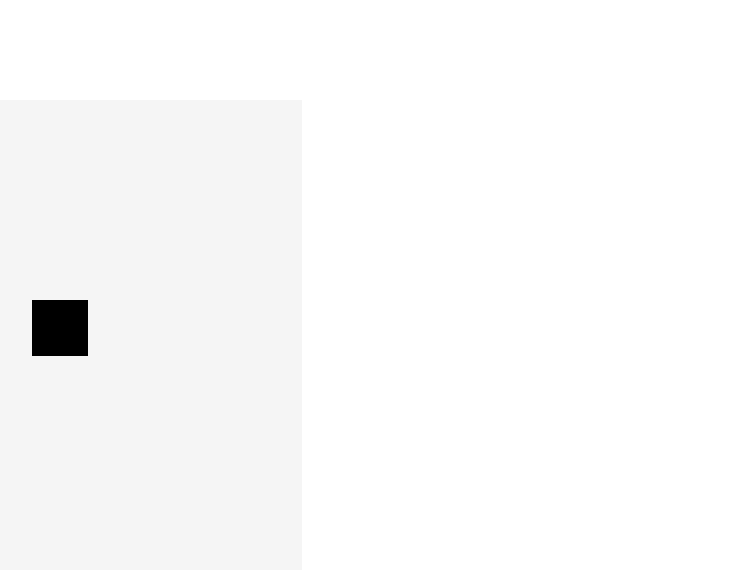
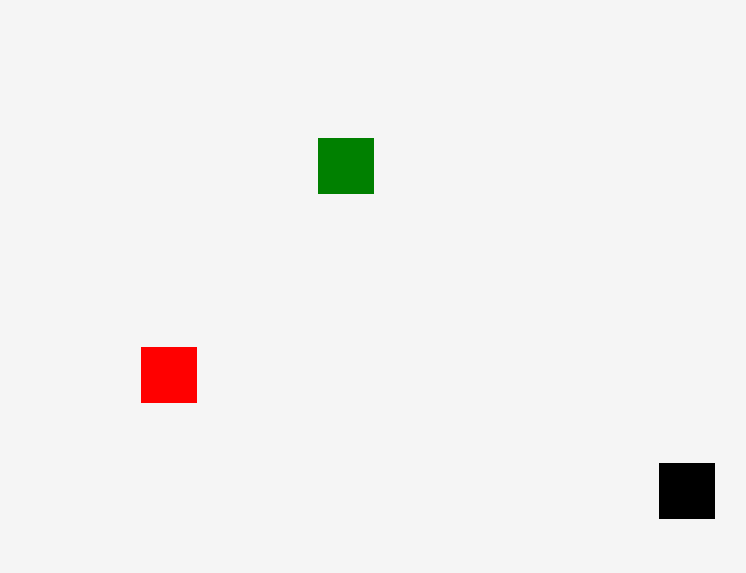
Before and after one commit to Egor-losh/my-game, a plain HTML site: page index.html in a window 1280 px wide. Shown: the whole page, without its empty margins (268-1014 px from the left). Drawn offline with Linux system fonts and the light colour scheme.

Commit message:
bvjjuygj

```diff
--- a/index.html
+++ b/index.html
@@ -5,7 +5,7 @@
     <meta name="viewport" content="width=device-width, initial-scale=1.0">
     <title>Document</title>
     <style>
-        html, body{
+        html, body {
             height: 100%;
             width: 100%;
             position: relative;
@@ -13,7 +13,11 @@
             padding: 0;
             overflow: hidden;
         }
-        #map, #cube{
+
+        #map, #cube {
+            position: absolute;
+        }
+        .bot, .buff{
             position: absolute;
         }
     </style>
@@ -21,6 +25,7 @@
 <body>
     <div id='map'></div>
     <div id='cube'></div>
+    <!-- <div id='bot' class='bot'></div> -->
     <script src="lib.js"></script>
     <script src="main.js"></script>
 </body>
--- a/lib.js
+++ b/lib.js
@@ -1,62 +1,71 @@
 document.onkeydown = checkButton;
 
-function checkButton(event){
+function checkButton(event) {
 
-    let cubeRight = cube.x + cube.width
-    let cubeBottom = cube.y + cube.height
+    let cubeRight = cube.x + cube.width;
+    let cubeBottom = cube.y + cube.height;
 
-    let mapRight = map.x + map.width
-    let mapBottom = map.y + map.height
+    let mapRight = map.x + map.width;
+    let mapBottom = map.y + map.height;
 
 
-   if (event.keyCode === 38){
+    if (event.keyCode === 38) {
         // key: "ArrowUp"
-       if (map.y < cube.y){
-           if((cube.y - map.y) < cube.step){
+        if (map.y < cube.y) {
+            if ((cube.y - map.y) < cube.step) {
                 cube.y -= cube.y - map.y;
             }
-           else{
+
+            else {
                 cube.y -= cube.step;
             }
         }
     }
-    if (event.keyCode === 40){
+
+    else if (event.keyCode === 40) {
         // key: "ArrowDown"
-       if (cubeBottom < mapBottom){
-           if((map.height - cubeBottom) < cube.step){
+        if (cubeBottom < mapBottom) {
+            if ((mapBottom - cubeBottom) < cube.step) {
                 cube.y += mapBottom - cubeBottom;
             }
-           else{
+
+            else {
                 cube.y += cube.step;
             }
         }
     }
-    if (event.keyCode === 37){
+
+    else if (event.keyCode === 37) {
         // key: "ArrowLeft"
-       if (map.x < cube.x){
-           if ((cube.x - map.x) < cube.step){
+
+        if (map.x < cube.x) {
+            if ((cube.x - map.x) < cube.step) {
                 cube.x -= cube.x - map.x;
             }
-           else{
+
+            else {
                 cube.x -= cube.step;
             }
         }
     }
-    if (event.keyCode === 39){
+
+    else if (event.keyCode === 39) {
         // key: "ArrowRight"
-       if (cubeRight < mapRight){
-           if ((map.width - cubeRight) < cube.step){
+        if (cubeRight < mapRight) {
+            if ((mapRight - cubeRight) < cube.step) {
                 cube.x += mapRight - cubeRight;
             }
-           else{
+
+            else {
                 cube.x += cube.step;
             }
         }
+    }
 
-   }
     renderCube(cube);
 }
-function renderCube(cube){
+
+function renderCube(cube) {
     document.getElementById(cube.id).style.top = cube.y + 'px';
     document.getElementById(cube.id).style.left = cube.x + 'px';
     document.getElementById(cube.id).style.transition = 'ease ' + cube.trn + 's';
@@ -65,10 +74,89 @@ function renderCube(cube){
     document.getElementById(cube.id).style.backgroundColor = cube.color;
 }
 
-function renderMap(map){
+function renderMap(map) {
     document.getElementById('map').style.top = map.y + 'px';
     document.getElementById('map').style.left = map.x + 'px';
     document.getElementById('map').style.width = map.width + 'px';
     document.getElementById('map').style.height = map.height + 'px';
     document.getElementById('map').style.backgroundColor = map.color;
 }
+
+function spawnCube(map, cube) {
+    let mapMinX = map.x;
+    let mapMaxX = map.x + map.width - cube.width;
+
+    let mapMinY = map.y;
+    let mapMaxY = map.y + map.height - cube.height;
+
+    cube.x = Math.round(
+        mapMinX +
+        Math.random() * (mapMaxX - mapMinX)
+    );
+    cube.y = Math.round(
+        mapMinY +
+        Math.random() * (mapMaxY - mapMinY)
+    );
+    bot.x = Math.round(
+        mapMinX +
+        Math.random() * (mapMaxX - mapMinX)
+    );
+    bot.y = Math.round(
+        mapMinY +
+        Math.random() * (mapMaxY - mapMinY)
+    );
+
+    return cube;
+}
+
+function renderBots(bots){
+    bots.map(bot =>{
+        let div = document.createElement('div');
+        div.id ='bot_' + bot.id;
+        div.className = 'bot';
+        document.body.append(div);
+        renderBot(bot);
+    });
+}
+
+function renderBot(bot){
+    document.getElementById('bot_'+ bot.id).style.top = bot.y + 'px';
+    document.getElementById('bot_'+ bot.id).style.left = bot.x + 'px';
+    document.getElementById('bot_'+ bot.id).style.transition = 'ease ' + bot.trn + 's';
+    document.getElementById('bot_'+ bot.id).style.width = bot.width + 'px';
+    document.getElementById('bot_'+ bot.id).style.height = bot.height + 'px';
+    document.getElementById('bot_'+ bot.id).style.backgroundColor = bot.color;
+};
+
+function renderBuffs(buffs){
+    buffs.map(buff =>{
+        let div = document.createElement('div');
+        div.id ='buff_' + buff.id;
+        div.className = 'buff';
+        document.body.append(div);
+        renderBuff(buff);
+    });
+}
+function renderBuff(buff){
+    document.getElementById('buff_' + buff.id).style.top = buff.y + 'px';
+    document.getElementById('buff_' + buff.id).style.left = buff.x + 'px';
+    document.getElementById('buff_' + buff.id).style.transition = 'ease ' + buff.trn + 's';
+    document.getElementById('buff_' + buff.id).style.width = buff.width + 'px';
+    document.getElementById('buff_' + buff.id).style.height = buff.height + 'px';
+    document.getElementById('buff_' + buff.id).style.backgroundColor = buff.color;
+};
+
+function timeTike(){
+    // console.log(new Date().getSeconds());
+    buffsLogic();
+    botsLogic();
+}
+
+function buffsLogic(){
+    buffs.push(spawnCube(map, buff));
+    renderBuffs(buffs);
+}
+function botsLogic(){
+    bots.push(spawnCube(map, bot));
+    renderBots(bots);
+}
--- a/main.js
+++ b/main.js
@@ -1,20 +1,55 @@
+let map = {
+    x: 0,
+    y: 0,
+    width: window.innerWidth,
+    height: window.innerHeight,
+    color: '#f5f5f5'
+}
+
 let cube = {
-    x: 300,
-    y: 300,
+    x: 0,
+    y: 0,
     id: 'cube',
     width: 56,
     height: 56,
     trn: .25,
     step: 56,
-    color: 'black',
-}
-let map = {
-    x: 100,
-    y: 100,
-    width: 470,
-    height: 470,
-    color: '#f5f5f5'
+    color: 'black'
 }
 
+let bots = [];
+
+let bot = {
+    x: 0,
+    y: 0,
+    id: 1,
+    width: 56,
+    height: 56,
+    trn: .25,
+    step: 56,
+    color: 'red'
+}
+
+// bots.push(spawnCube(map, bot));
+
+let buffs = [];
+
+let buff = {
+    x: 0,
+    y: 0,
+    id: 1,
+    width: 56,
+    height: 56,
+    trn: .25,
+    step: 56,
+    color: 'green'
+}
+
+// buffs.push(spawnCube(map, buff));
+
 renderMap(map);
-renderCube(cube);
+renderCube(spawnCube( map, cube));
+// renderBots(bots);
+// renderBuffs(buffs);
+
+let tike = setInterval(timeTike, 1000);
```
Lines whose indentation alone changed are shown as unchanged.
